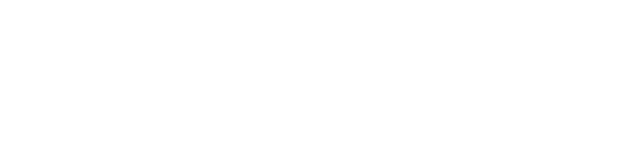
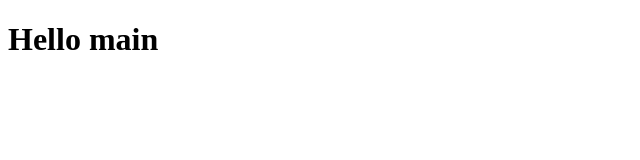
Before and after one commit to Banamali-debug/hengeee-blog, a plain HTML site: page index.html in a window 1280 px wide. Shown: the whole page, without its empty margins (0-640 px from the left). Drawn offline with Linux system fonts and the light colour scheme.

Commit message:
update body portion
body update

```diff
--- a/index.html
+++ b/index.html
@@ -5,5 +5,7 @@
     <meta name="viewport" content="width=device-width, initial-scale=1.0" />
     <title>Git desktop</title>
   </head>
-  <body></body>
+  <body>
+    <h1>Hello main</h1>
+  </body>
 </html>
```
